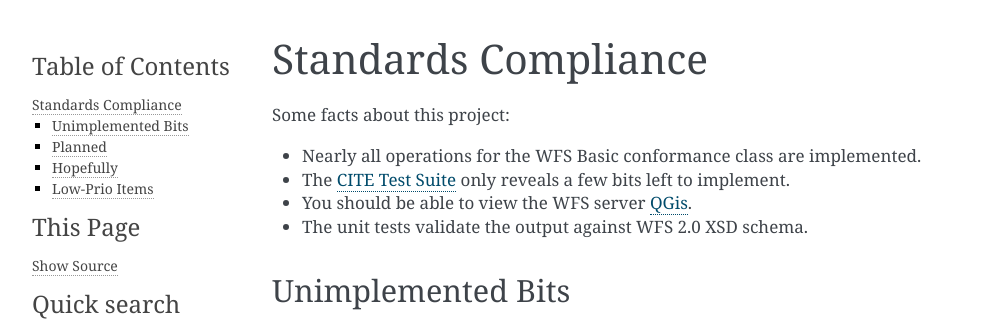
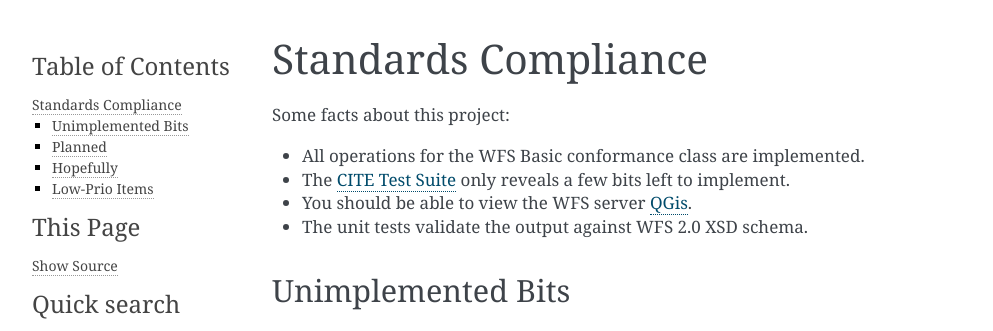
Before and after one commit to Amsterdam/django-gisserver, a Sphinx documentation site: the page built from docs/compliance.rst, in a window 1280 px wide. Shown: the top 331 px of the page, without its empty margins (148-1141 px from the left). Built offline with Sphinx 7.4.7, drawn with Linux system fonts in a browser that asks for light colours.

Commit message:
docs: mention that All WFS Basic operations are implemented

```diff
--- a/docs/compliance.rst
+++ b/docs/compliance.rst
@@ -3,7 +3,7 @@ Standards Compliance
 
 Some facts about this project:
 
-* Nearly all operations for the WFS Basic conformance class are implemented.
+* All operations for the WFS Basic conformance class are implemented.
 * The `CITE Test Suite <https://cite.opengeospatial.org/teamengine/>`_  only reveals a few bits left to implement.
 * You should be able to view the WFS server `QGis <https://qgis.org/>`_.
 * The unit tests validate the output against WFS 2.0 XSD schema.
```
